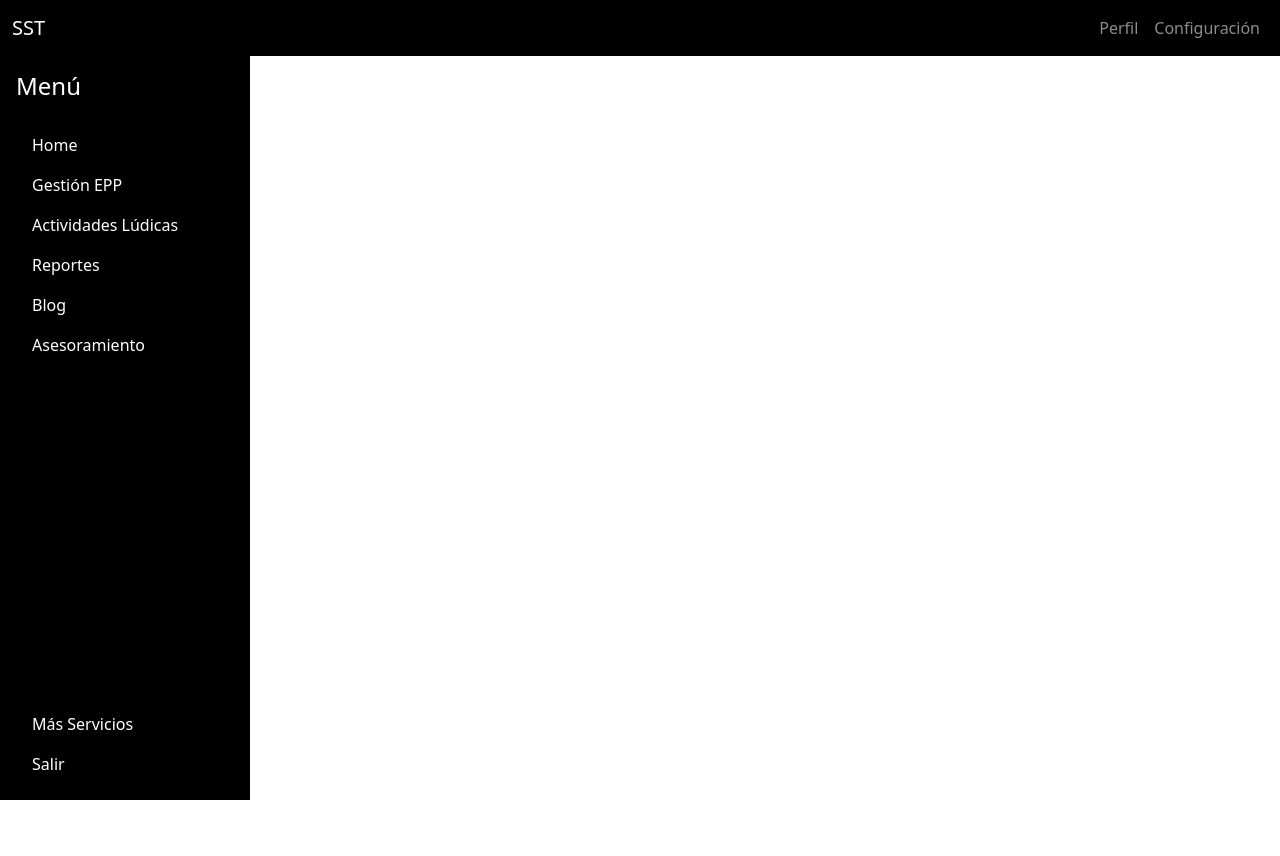
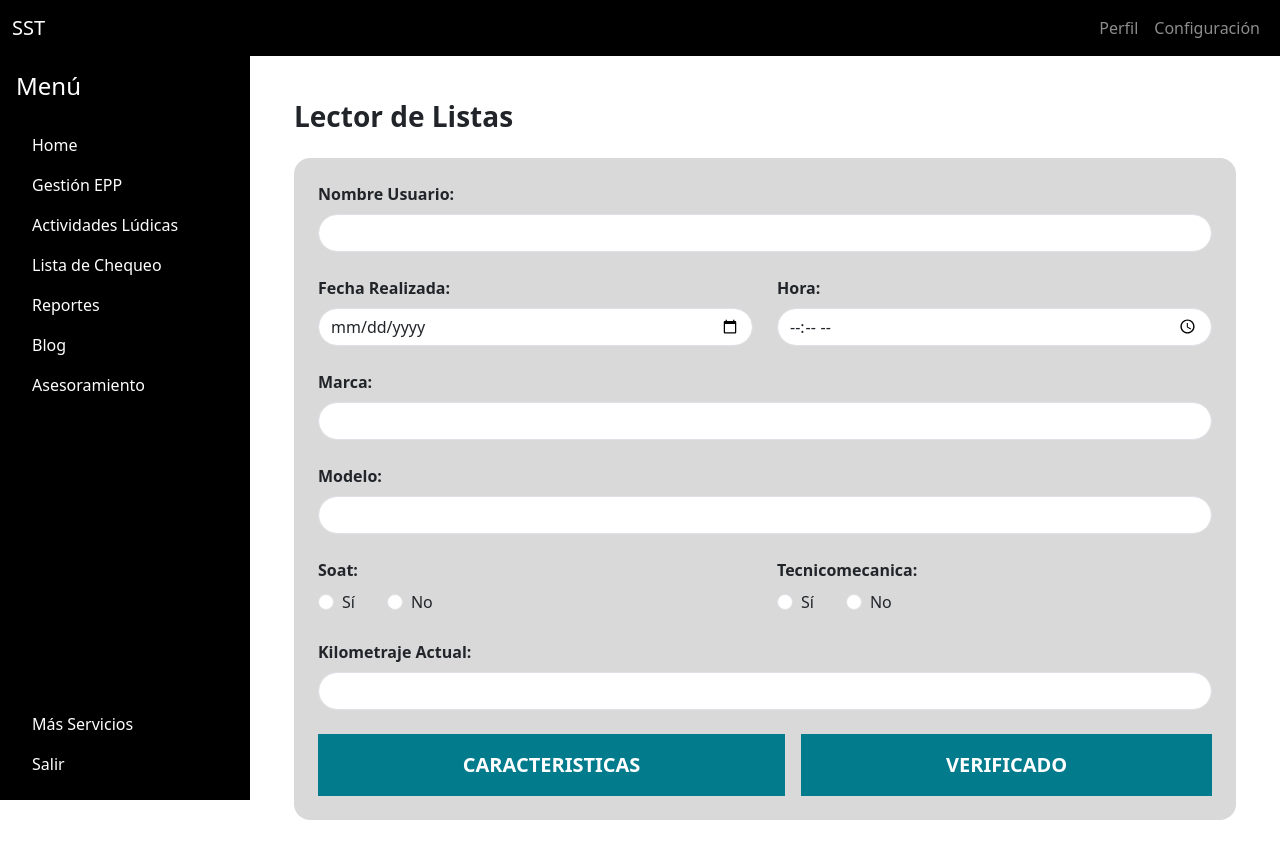
Before and after one commit to AMiguelMartinez/Interfaces, a React (Vite) app in the folder interfaz/: page /ListaChequeo in a window 1280 px wide. Built offline with nearby package versions, Linux system fonts and the light colour scheme.

Commit message:
agregue lista de chequeo

```diff
--- a/interfaz/src/App.tsx
+++ b/interfaz/src/App.tsx
@@ -10,6 +10,8 @@ import Registro from './Registro';
 import './App.css'; // Los estilos generales
 import ListaGestion from './ListaGestion';
 import Init from './Home';
+import ListaChequeo from './ListaChequeo';
+import ListaChequeoRecibida from './ListaRecibidaChequeo';
 
 const AppLayout: React.FC = () => {
   const location = useLocation();
@@ -38,6 +40,8 @@ const AppLayout: React.FC = () => {
                 <Route path="/gestion" element={<Gestiones />} />
                 <Route path="/ListaGestion" element={<ListaGestion />} />
                 <Route path="/Home" element={<Init />} />
+                <Route path="/ListaChequeo" element={<ListaChequeo />} />
+                <Route path="/ListaChequeoRecibida" element={<ListaChequeoRecibida />} />
 
               </Routes>
             </Col>
--- /dev/null
+++ b/interfaz/src/ListaChequeo.tsx
@@ -0,0 +1,73 @@
+import React from 'react';
+import { Button, Form } from 'react-bootstrap';
+import 'bootstrap/dist/css/bootstrap.min.css';
+
+const ListaChequeo: React.FC = () => {
+  return (
+        <div className="p-4">
+          <h3 className="fw-bold mb-4">Lector de Listas</h3>
+          <div className="p-4 rounded-4" style={{ backgroundColor: '#d9d9d9' }}>
+            <Form>
+              <Form.Group className="mb-4">
+                <Form.Label className="fw-bold">Nombre Usuario:</Form.Label>
+                <Form.Control type="text" className="rounded-pill" />
+              </Form.Group>
+
+              <div className="row">
+                <Form.Group className="mb-4 col">
+                  <Form.Label className="fw-bold">Fecha Realizada:</Form.Label>
+                  <Form.Control type="date" className="rounded-pill" />
+                </Form.Group>
+                <Form.Group className="mb-4 col">
+                  <Form.Label className="fw-bold">Hora:</Form.Label>
+                  <Form.Control type="time" className="rounded-pill" />
+                </Form.Group>
+              </div>
+
+              <Form.Group className="mb-4">
+                <Form.Label className="fw-bold">Marca:</Form.Label>
+                <Form.Control type="text" className="rounded-pill" />
+              </Form.Group>
+              <Form.Group className="mb-4">
+                <Form.Label className="fw-bold">Modelo:</Form.Label>
+                <Form.Control type="text" className="rounded-pill" />
+              </Form.Group>
+
+              <div className="row">
+                <Form.Group className="mb-4 col">
+                  <Form.Label className="fw-bold">Soat:</Form.Label>
+                  <div className="d-flex align-items-center gap-3">
+                    <Form.Check inline label="Sí" name="soat" type="radio" id="soat-si" />
+                    <Form.Check inline label="No" name="soat" type="radio" id="soat-no" />
+                  </div>
+                </Form.Group>
+
+                <Form.Group className="mb-4 col">
+                  <Form.Label className="fw-bold">Tecnicomecanica:</Form.Label>
+                  <div className="d-flex align-items-center gap-3">
+                    <Form.Check inline label="Sí" name="tec" type="radio" id="tec-si" />
+                    <Form.Check inline label="No" name="tec" type="radio" id="tec-no" />
+                  </div>
+                </Form.Group>
+              </div>
+
+              <Form.Group className="mb-4">
+                <Form.Label className="fw-bold">Kilometraje Actual:</Form.Label>
+                <Form.Control type="text" className="rounded-pill" />
+              </Form.Group>
+
+              <div className="d-flex gap-3">
+                <Button className="flex-fill rounded-0 py-3 fs-5 fw-bold" style={{ backgroundColor: '#027b8c', border: 'none' }}>
+                  CARACTERISTICAS
+                </Button>
+                <Button className="flex-fill rounded-0 py-3 fs-5 fw-bold" style={{ backgroundColor: '#027b8c', border: 'none' }}>
+                  VERIFICADO
+                </Button>
+              </div>
+            </Form>
+          </div>
+        </div>
+  );
+};
+
+export default ListaChequeo;
--- /dev/null
+++ b/interfaz/src/ListaRecibidaChequeo.tsx
@@ -0,0 +1,52 @@
+import React from "react";
+import { useNavigate } from 'react-router-dom';
+import { InputGroup, Form, Button, Card, Container } from 'react-bootstrap';
+
+const ListaChequeoRecibida: React.FC = () => {
+  const navigate = useNavigate();
+
+  const handleAbrir = () => {
+    navigate("/ListaChequeo");
+  };
+
+  return (
+    <Container className="py-4">
+      {/* Título y buscador */}
+      <div className="d-flex justify-content-between align-items-center mb-4">
+        <h4 className="fw-bold">Listas de Chequeo Recibidas</h4>
+        <InputGroup style={{ width: '300px' }}>
+          <Form.Control
+            placeholder="Buscar ..."
+            className="rounded-start-pill border-0 shadow-sm"
+          />
+          <InputGroup.Text className="bg-white border-0 rounded-end-pill">
+            🔍
+          </InputGroup.Text>
+        </InputGroup>
+      </div>
+
+      {/* Lista de elementos */}
+      <div className="p-4 bg-light rounded-4">
+        {[...Array(7)].map((_, idx) => (
+          <Card key={idx} className="mb-3 shadow-sm">
+            <Card.Body className="d-flex justify-content-between align-items-center">
+              <strong className="fs-6">Nombre Usuario - Fecha</strong>
+              <div className="d-flex gap-2">
+                <Button
+                  className="fw-bold"
+                  style={{ backgroundColor: '#9fffe0', color: 'black', border: '1px solid black' }}
+                  onClick={handleAbrir}
+                >
+                  Abrir
+                </Button>
+                <Button variant="danger">⬇️</Button>
+              </div>
+            </Card.Body>
+          </Card>
+        ))}
+      </div>
+    </Container>
+  );
+};
+
+export default ListaChequeoRecibida;
--- a/interfaz/src/Sidebar.tsx
+++ b/interfaz/src/Sidebar.tsx
@@ -11,6 +11,7 @@ const Sidebar: React.FC = () => {
                     <ListGroup.Item className="bg-black text-white border-0" action href="Home">Home</ListGroup.Item>
                     <ListGroup.Item className="bg-black text-white border-0" action href="ListaGestion">Gestión EPP</ListGroup.Item>
                     <ListGroup.Item className="bg-black text-white border-0" action href="#">Actividades Lúdicas</ListGroup.Item>
+                    <ListGroup.Item className="bg-black text-white border-0" action href="ListaChequeoRecibida">Lista de Chequeo</ListGroup.Item>
                     <ListGroup.Item className="bg-black text-white border-0" action href="#">Reportes</ListGroup.Item>
                     <ListGroup.Item className="bg-black text-white border-0" action href="#">Blog</ListGroup.Item>
                     <ListGroup.Item className="bg-black text-white border-0" action href="#">Asesoramiento</ListGroup.Item>
```
